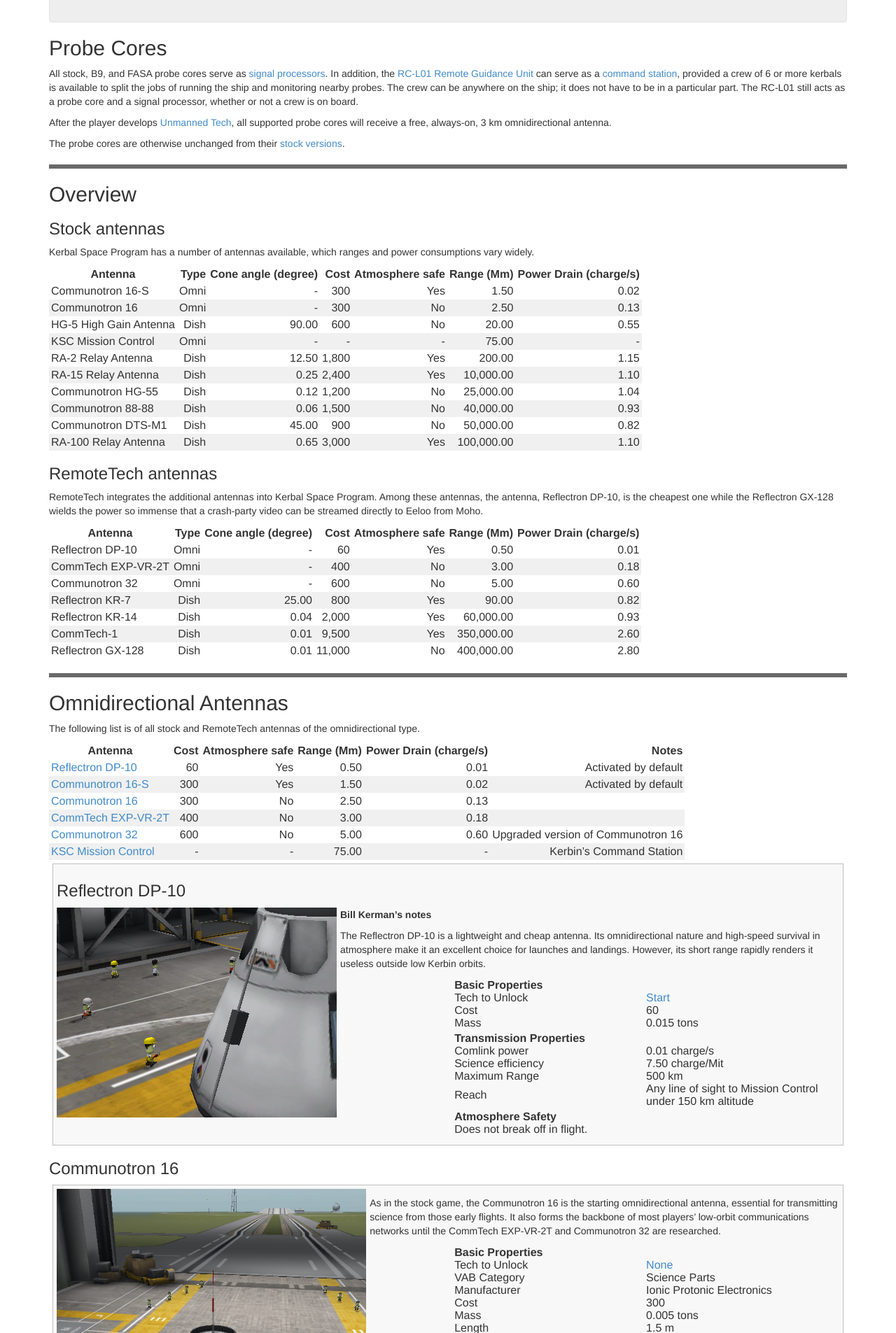
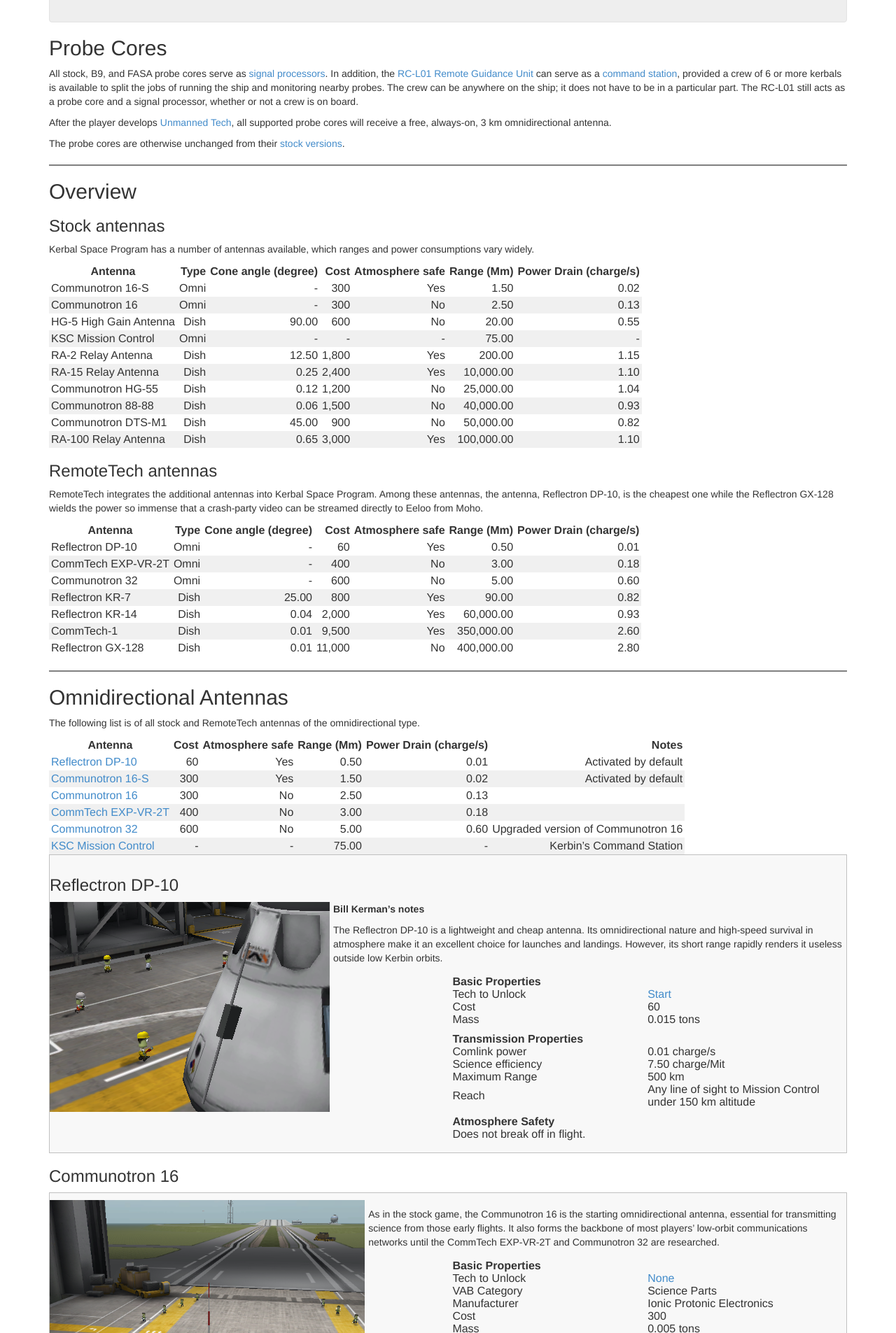
Before and after one commit to RemoteTechnologiesGroup/RemoteTech, a Jekyll site: the page built from guide/parts.md, in a window 1280 px wide. Shown: the part 654-2559 px from the top of the page at 70% size. Built offline with Jekyll 4.4.1, drawn with Linux system fonts in a browser that asks for light colours; nearby versions of some CDN libraries.

Commit message:
Tweak CSS styles of antenna tables

```diff
--- a/stylesheets/antennas.css
+++ b/stylesheets/antennas.css
@@ -8,10 +8,15 @@
 div.antenna {
 	border-width: 1px;
 	border-style: solid;
-	padding: 5px;
-	margin: 5px;
+	padding-top: 10px;
+	padding-bottom: 10px;
 	border-color: rgb(192,192,192);
 	background-color: rgb(248,248,248);
+}
+
+div.antenna table {
+	margin: 5px;
+	padding: 5px;
 }
 
 div.antenna img {
@@ -21,12 +26,6 @@
 	max-height: 400px;
 	max-width: 40%;
 	padding-right: 5px;
-}
-
-div.antenna table {
-	margin: 2px;
-	padding-top: 10px;
-	padding-bottom: 10px;
 }
 
 div.antenna p.blurb {
@@ -50,7 +49,6 @@
 	float: right;
 	clear: right;
 	width: 49%;
-	text-align: left;
 	vertical-align: top;
 }
 
@@ -58,7 +56,6 @@
 	float: right;
 	clear: right;
 	width: 49%;
-	text-align: left;
 	vertical-align: top;
 }
 
@@ -66,7 +63,6 @@
 	float: right;
 	clear: none;
 	width: 49%;
-	text-align: left;
 	vertical-align: top;
 }
 
--- a/stylesheets/main.css
+++ b/stylesheets/main.css
@@ -59,7 +59,7 @@
 }
 
 hr {
-	border: solid 3px dimgrey;
+	border: solid 1px grey;
 }
 
 
```
